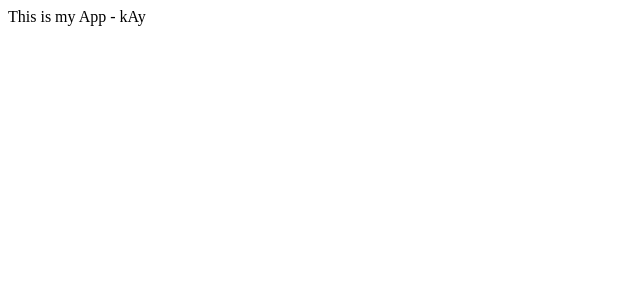
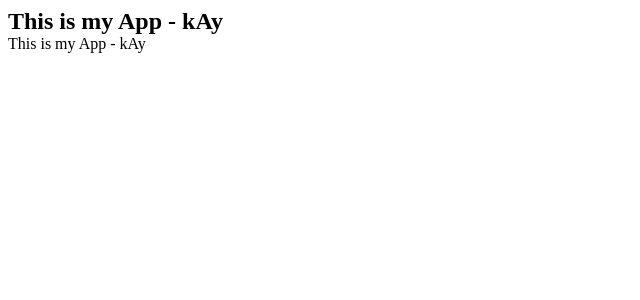
Before and after one commit to krazziekay/sample_06_05_2022, a React (Create React App) app in the folder client/: page / in a window 1280 px wide. Shown: the top 300 px of the page, without its empty margins (0-640 px from the left). Built offline with nearby package versions, Linux system fonts and the light colour scheme.

Commit message:
- Updates on Clientside

```diff
--- a/client/src/components/app/App.js
+++ /dev/null
@@ -1,5 +0,0 @@
-const App = () => (
-  <div>This is my App - kAy</div>
-);
-
-export default App;
--- /dev/null
+++ b/client/src/components/app/App.jsx
@@ -0,0 +1,10 @@
+import {styles} from './App.styles';
+
+const App = () => (
+  <>
+    <div style={styles.header}>This is my App - kAy</div>
+    <div>This is my App - kAy</div>
+  </>
+);
+
+export default App;
--- /dev/null
+++ b/client/src/components/app/App.styles.js
@@ -0,0 +1,6 @@
+export const styles = {
+  header: {
+    fontSize: 24,
+    fontWeight: 'bold',
+  },
+};
--- a/client/src/index.js
+++ b/client/src/index.js
@@ -1,6 +1,6 @@
 import React from 'react';
 import ReactDOM from 'react-dom/client';
-import App from './components/app/App';
+import App from './components/App/App';
 
 const root = ReactDOM.createRoot(document.getElementById('root'));
 root.render(
```
